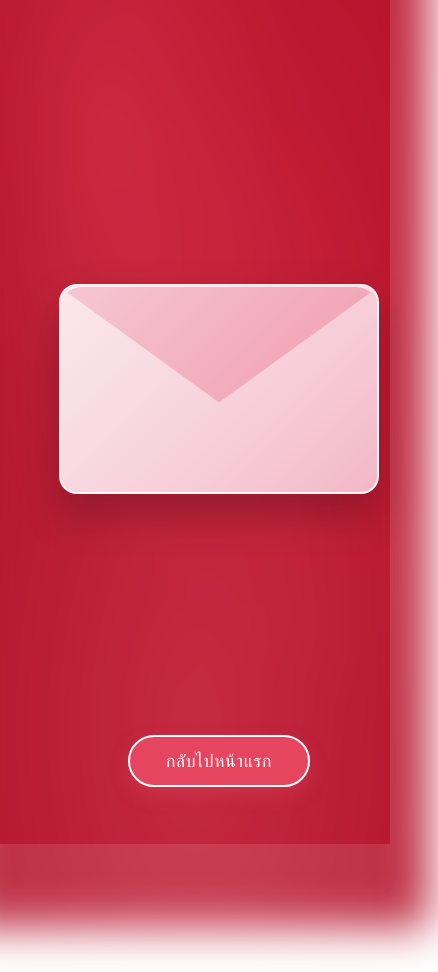
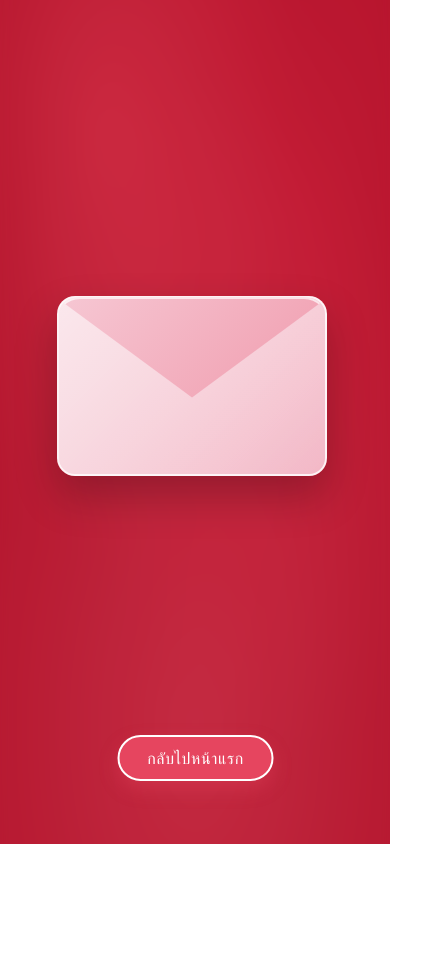
Before and after one commit to guykongthong/valentines_gift_2026, a React (Vite) app: page /final in a window 390 px wide. Shown: the whole page, 438 px wide, since content can reach past the window. After the commit the page ends 844 px from the top, so only its background shows below. Built offline with nearby package versions, Linux system fonts and the light colour scheme.

Commit message:
fixed centering issues in different viewport sizes and disabled scrolling on x and y axis to have everything centered but added scrolling for while viewing the letter only

```diff
--- a/src/App.css
+++ b/src/App.css
@@ -157,7 +157,7 @@
   position: fixed;
   left: 50%;
   top: 50%;
-  transform: translate3d(-54%, -56%, 0) scale(1);
+  transform: translate3d(-54%, -50%, 0) scale(1);
   opacity: 1;
 }
 
@@ -177,6 +177,8 @@
   opacity: 0;
   transition: opacity 250ms ease;
   position: relative;
+  overflow-y: auto;
+  overflow-x: hidden;
 }
 
 .letter-content.is-visible {
@@ -262,3 +264,94 @@
   font-size: 0.95rem;
   color: #ffd6dd;
 }
+
+@media (max-width: 900px) {
+  .app-shell {
+    transform: translateY(-24px);
+    gap: 18px;
+  }
+
+  .continue-btn {
+    padding: 10px 28px;
+    font-size: 1rem;
+  }
+
+  .overlay-card {
+    padding: 22px 20px;
+    gap: 12px;
+  }
+
+  .overlay-title {
+    font-size: clamp(1.2rem, 4.2vw, 1.8rem);
+  }
+
+  .overlay-input {
+    font-size: 0.95rem;
+  }
+
+  .envelope-stage {
+    width: 94vw;
+    height: 60vh;
+  }
+
+  .envelope {
+    width: 270px;
+    height: 180px;
+    transform: translateX(-4%);
+  }
+
+  .letter {
+    width: min(88vw, 560px);
+    height: min(72vh, 640px);
+  }
+
+  .final-page.is-open .letter {
+    transform: translate3d(-56%, -50%, 0) scale(1);
+  }
+
+  .final-back-btn {
+    transform: translateX(-4%);
+  }
+
+  .letter-content {
+    padding: 24px;
+  }
+}
+
+@media (max-width: 600px) {
+  .app-shell {
+    transform: translateY(-16px);
+  }
+
+  .overlay-card {
+    width: 94vw;
+  }
+
+  .letter {
+    width: 65vw;
+    height: 62vh;
+  }
+
+  .final-page.is-open .letter {
+    transform: translate3d(-56%, -50%, 0) scale(1);
+  }
+
+  .envelope {
+    transform: translateX(-10%);
+  }
+
+  .final-back-btn {
+    transform: translateX(-15%);
+  }
+
+  .letter-content {
+    padding: 20px;
+  }
+
+  .letter-close {
+    width: 30px;
+    height: 30px;
+    top: 10px;
+    right: 10px;
+  }
+}
--- a/src/index.css
+++ b/src/index.css
@@ -30,12 +30,14 @@ a:hover {
   color: #535bf2;
 }
 
+html,
 body {
   margin: 0;
   min-width: 320px;
   min-height: 100vh;
   position: relative;
-  overflow: hidden;
+  overflow-x: hidden;
+  overflow-y: hidden;
   background: #b1122a;
 }
 
@@ -76,7 +78,7 @@ button {
   transition: border-color 0.25s;
 }
 button:hover {
-  border-color: #646cff;
+  border-color: #7a1e2f;
 }
 button:focus,
 button:focus-visible {
--- a/src/pages/Home.tsx
+++ b/src/pages/Home.tsx
@@ -21,7 +21,7 @@ export default function Home() {
         type="button"
         onClick={() => navigate('/next')}
       >
-        Continue
+        ไปหน้าต่อไป
       </button>
     </main>
   )
```
